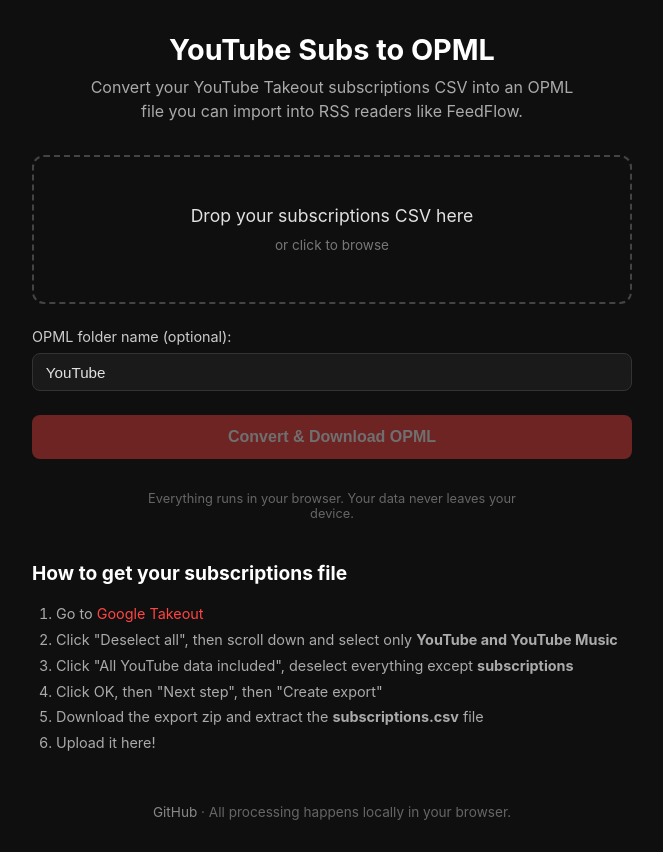
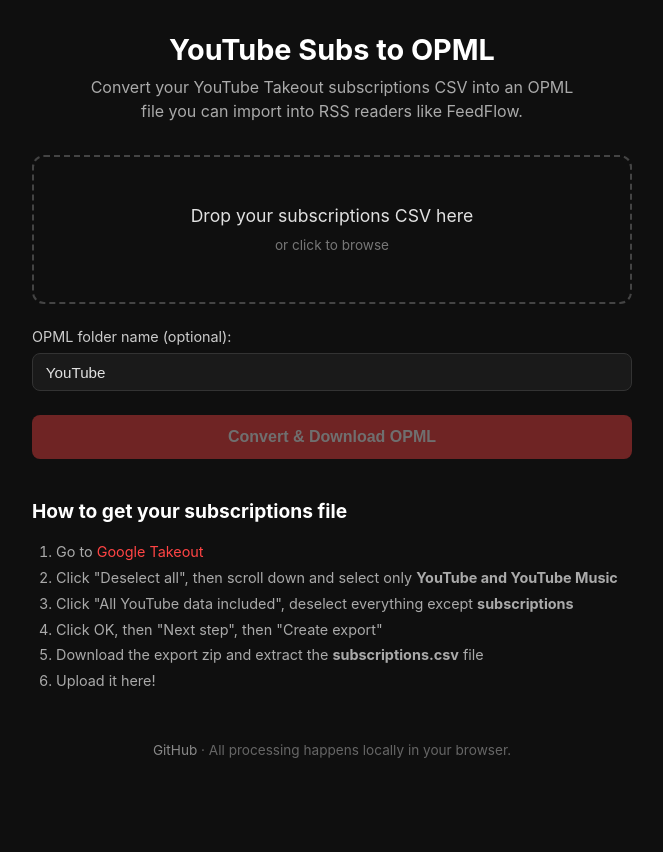
Before and after one commit to joetul/yt2opml, a plain HTML site: page index.html in a window 1280 px wide. Shown: the whole page, without its empty margins (308-971 px from the left). After the commit the page ends 800 px from the top, so only its background shows below. Drawn offline with Linux system fonts and the light colour scheme.

Commit message:
Remove duplicate privacy note from main content

```diff
--- a/index.html
+++ b/index.html
@@ -245,8 +245,6 @@
         </div>
     </div>
 
-    <p class="privacy-note">Everything runs in your browser. Your data never leaves your device.</p>
-
     <div class="how-to">
         <h2>How to get your subscriptions file</h2>
         <ol>
```
